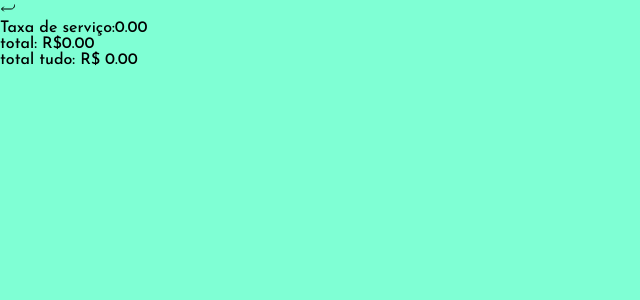
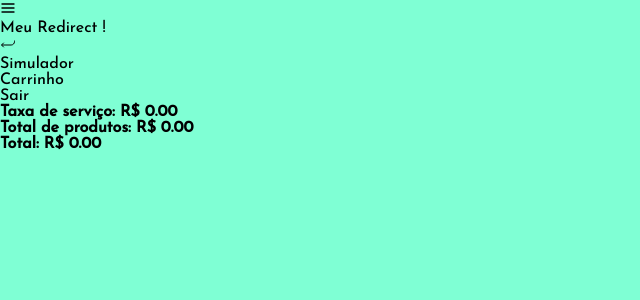
Before and after one commit to euHec/meu-redirect, a React (Create React App) app: page /cart in a window 1280 px wide. Shown: the top 300 px of the page, without its empty margins (0-640 px from the left). Built offline with nearby package versions, Linux system fonts and the light colour scheme.

Commit message:
Refactor: atualiza aplicação e retira exibição dos produtos na página principal

```diff
--- /dev/null
+++ b/src/component/AsideBar.jsx
@@ -0,0 +1,14 @@
+import { useContext } from "react";
+import { context } from "../context/AppProvider";
+
+export default function AsideBar() {
+  const { classType } = useContext(context);
+
+  return (
+    <div className={ `aside-${classType}` }>
+      <p>Simulador</p>
+      <p>Carrinho</p>
+      <p>Sair</p>
+    </div>
+  );
+}
--- a/src/component/CardProduct.jsx
+++ b/src/component/CardProduct.jsx
@@ -5,7 +5,7 @@ export default function CardProduct({ product, removeProduct}) {
     <>
       <li>
         <p>{ product.name }</p>
-        <p>{ product.price }</p>
+        <p>{ `R$ ${product.price}` }</p>
         {
           product.impost === '6.5'
           ? <p>{ `R$ ${ ((product.price * 5.30) + (product.price * 5.30 * 0.065)).toFixed(2) }` }</p>
--- a/src/component/Header.jsx
+++ b/src/component/Header.jsx
@@ -3,22 +3,33 @@ import { AiOutlineShoppingCart } from "react-icons/ai";
 import { FiMenu } from "react-icons/fi";
 import { useHistory } from 'react-router-dom';
 import { context } from "../context/AppProvider";
+import { IoReturnDownBack } from "react-icons/io5";
+
 
 export default function Header() {
 
-  const { listProduct } = useContext(context);
+  const { listProduct, classType, setClassType } = useContext(context);
 
-  const { push } = useHistory();
+  const { push, location: { pathname } } = useHistory();
 
   return (
     <header>
-      <FiMenu className="icon-menu"/>
+      <FiMenu
+        className="icon-menu"
+        onClick={ () => setClassType(!classType) }
+      />
       <p>Meu Redirect <span>!</span></p>
       <label className="icon-cart">
         <span>
-          { listProduct.length !== 0 && listProduct.length }
+          {
+            pathname === '/product'&& listProduct.length !== 0 && listProduct.length
+          }
         </span>
-        <AiOutlineShoppingCart onClick={ () => push('/cart') } />
+        {
+          pathname === '/product'
+          ? <AiOutlineShoppingCart onClick={ () => push('/cart') } />
+          : <IoReturnDownBack onClick={ () => push('/product') } />
+        }
       </label>
     </header>
   );
--- a/src/context/AppProvider.js
+++ b/src/context/AppProvider.js
@@ -7,6 +7,7 @@ export default function Provider({ children }) {
   const [price, setPrice] = useState(0);
   const [impost, setImpost] = useState('');
   const [listProduct, setListProduct] = useState([]);
+  const [classType, setClassType] = useState(false)
 
   const removeProduct = useCallback(({ id }) => {
     const newListProducts = listProduct.filter((product) => product.id !== id);
@@ -19,8 +20,9 @@ export default function Provider({ children }) {
     price, setPrice,
     impost, setImpost,
     listProduct, setListProduct,
+    classType, setClassType,
     removeProduct,
-  }), [name, price, impost, listProduct, removeProduct])
+  }), [name, price, impost, listProduct, removeProduct, classType])
 
   return (
     <context.Provider value={ values }>
--- a/src/pages/Cart.jsx
+++ b/src/pages/Cart.jsx
@@ -1,15 +1,13 @@
 import { useContext, useEffect, useState } from "react";
 import { context } from "../context/AppProvider";
 import CardProduct from "../component/CardProduct";
-import { IoReturnDownBack } from "react-icons/io5";
-import { useHistory } from 'react-router-dom';
+import Header from "../component/Header";
+import AsideBar from "../component/AsideBar";
 
 
 export default function Cart() {
   const { listProduct, removeProduct, setListProduct } = useContext(context);
   const [servicePrice, setServicePrice] = useState(0);
-
-  const { push } = useHistory();
 
   const totalPriceREAL = listProduct?.reduce((total, product) => {
     if (product.impost === '6.5') {
@@ -48,8 +46,10 @@ export default function Cart() {
   }, [totalPriceUSD])
 
   return(
-    <section>
-     <IoReturnDownBack onClick={ () => push('/product') } />
+    <>
+      <Header />
+      <AsideBar />
+      <section className="container-cart">
         <div>
           <ul>
             {
@@ -60,20 +60,11 @@ export default function Cart() {
           </ul>
         </div>
         <div>
-        Taxa de serviço:
-        {
-          (servicePrice * 5.30).toFixed(2)
-        }
-      </div>
-      <div>
-        total: R$
-        {
-          totalPriceREAL.toFixed(2)
-        }
-      </div>
-      <div>
-        total tudo: R$ { (totalPriceREAL + (servicePrice * 5.30)).toFixed(2) }
+          <h4>Taxa de serviço: R$ { (servicePrice * 5.30).toFixed(2) }</h4>
+          <h4>Total de produtos: R$ { totalPriceREAL.toFixed(2) }</h4>
+          <h4>Total: R$ { (totalPriceREAL + (servicePrice * 5.30)).toFixed(2) }</h4>
         </div>
       </section>
+    </>
   );
 }
--- a/src/pages/Products.jsx
+++ b/src/pages/Products.jsx
@@ -2,13 +2,13 @@ import { useContext, useEffect } from 'react';
 import { context } from '../context/AppProvider';
 
 import Form from '../component/Form'
-import CardProduct from '../component/CardProduct'
 import Header from '../component/Header';
+import AsideBar from '../component/AsideBar';
 
 
 export default function Products() {
   const {
-    listProduct, setListProduct, removeProduct
+    setListProduct
   } = useContext(context)
 
   useEffect(() => {
@@ -17,28 +17,13 @@ export default function Products() {
   }, [setListProduct])
 
 
-  const totalPrice = listProduct?.reduce((total, product) => {
-    if (product.impost === '6.5') {
-      return (total + ((Number(product.price) * 5.30) + (Number(product.price) * 5.30 * 0.065))) ;
-    }
-    return (total + (Number(product.price) * 5.30));
-  }, 0)
-
   return(
     <>
       <Header />
+      <AsideBar />
       <main>
-        <p>R$ { totalPrice.toFixed(2) }</p>
+        <h1>Simule o seu pedido!</h1>
         <Form />
-        <section className="container-products">
-          <ul>
-          {
-            listProduct.map((product, index) =>
-              <CardProduct key={ index } product={ product } removeProduct={ () => removeProduct(product) } />
-            )
-          }
-          </ul>
-        </section>
       </main>
     </>
   );
--- a/src/styles/Mobile.css
+++ b/src/styles/Mobile.css
@@ -10,7 +10,7 @@
 body {
   background-color: aquamarine;
   font-family: 'Josefin Sans', sans-serif;
-  /* font-weight: 900; */
+  margin: auto;
   height: 100vh;
   width: 100vw;
 }
@@ -69,8 +69,8 @@ body {
     padding: 5px;
     position: fixed;
     left: 0;
-    right: 0;
     top: 0;
+    width: 100%;
   }
 
   header p {
@@ -96,12 +96,31 @@ body {
     right: 10px;
   }
 
+  .aside-false {
+    position: absolute;
+    height: 90%;
+    left: -50%;
+    top: 55px;
+    width: 50%;
+  }
+
+  .aside-true {
+    position: absolute;
+    height: 90%;
+    left: 0;
+    top: 55px;
+    width: 50%;
+  }
+
   main {
-    display: inline;
-    position: absolute;
+    align-items: center;
+    display: flex;
+    flex-direction: column;
+    height: 100vh;
+    justify-content: center;
+    margin: auto;
     text-align: center;
-    top: 65px;
-    width: 100%;
+    width: 90%;
   }
 
   main > p:nth-child(1) {
@@ -134,17 +153,6 @@ body {
     width: 320px;
   }
 
-  .container-products {
-    margin-top: 20px;
-    height: 45vh;
-    overflow-y: scroll;
-    width: 100%;
-  }
-
-  .container-products::-webkit-scrollbar {
-    display: none;
-  }
-
   li {
     align-items: center;
     display: flex;
@@ -159,7 +167,7 @@ body {
 
   li > p:nth-child(2) {
     font-size: 20px;
-    width: 40px;
+    width: 60px;
   }
 
   li > p:nth-child(3) {
@@ -173,4 +181,26 @@ body {
     font-size: 20px;
   }
 
+  .container-cart {
+    margin-top: 65px;
+    height: 80%;
+  }
+
+  .container-cart > :nth-child(1) {
+    height: 75%;
+    overflow-y: scroll;
+  }
+
+  .container-cart > :nth-child(2) {
+    height: 25%;
+  }
+
+  h4 {
+    background-color: white;
+    border-radius: 10px;
+    padding: 10px;
+    text-align: center;
+    margin: 10px auto;
+    width: 80%;
+  }
 }
```
Lines whose indentation alone changed are shown as unchanged.
